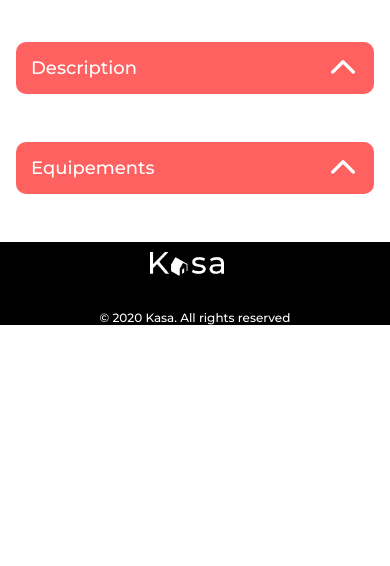
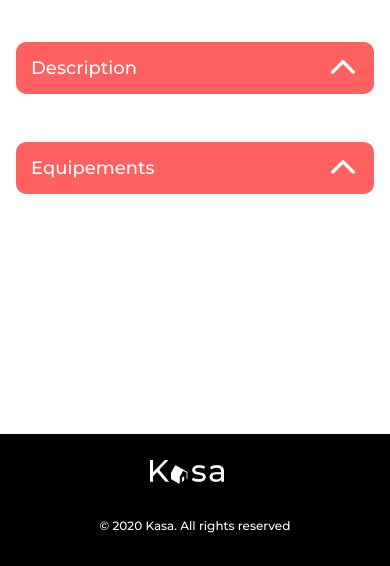
Before and after one commit to kevingrandpierre/kasa_p7, a React (Create React App) app: page /housing/0979876d in a window 390 px wide. Shown: the part 584-1150 px from the top of the page. Before the commit the page ends 909 px from the top, so only its background shows below. Built offline with nearby package versions, Linux system fonts and the light colour scheme.

Commit message:
end css and mobile

```diff
--- a/src/layouts/footer/footer.css
+++ b/src/layouts/footer/footer.css
@@ -17,7 +17,7 @@ footer p{
     color: white;
     font-size: 24px;
     font-weight: 500;
-    margin-top: 20px;
+    margin: 20px 0 ;
 }
 
 @media screen and (max-width: 650px) {
@@ -30,4 +30,8 @@ footer p{
     footer p{
         font-size: 12px;
     }
+
+    footer {
+        padding: 1rem 0;
+    }
 }
--- a/src/pages/about/about.css
+++ b/src/pages/about/about.css
@@ -3,6 +3,7 @@
     margin: 50px 130px;
     font-weight: 400 !important;
     font-size: 24px !important;
+    padding-bottom: 25.7rem;
 }
 
 .bannerBackground_about {
--- a/src/pages/error/error.css
+++ b/src/pages/error/error.css
@@ -5,6 +5,7 @@
     align-items: center;
     text-align: center;
     color: #FF6060;
+    padding-bottom: 3.5rem;
 }
 
 h1{
--- a/src/pages/housing/housing.css
+++ b/src/pages/housing/housing.css
@@ -22,6 +22,7 @@
 
 .housing_content {
     margin: 2rem;
+    padding-bottom: 12rem;
 }
 
 .housing_location {
```
